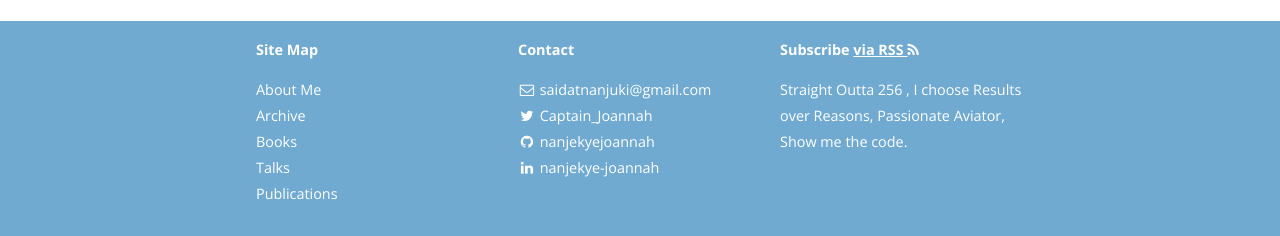
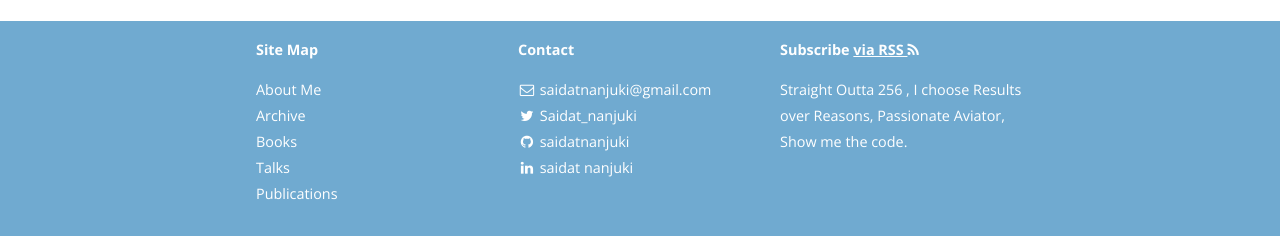
Before and after one commit to saidatnanjuki/saidatnanjuki.github.io, a Jekyll site: the page built from index.html, in a window 1280 px wide. Shown: the part 1392-1628 px from the top of the page. Built offline with Jekyll 4.4.1, drawn with Linux system fonts in a browser that asks for light colours; nearby versions of some CDN libraries; the list of posts is cut into pages by our own code; comment, search, counter and statistics services are not loaded; a style sheet for code colours, icons or effects is not loaded.

Commit message:
my information

```diff
--- a/_config.yml
+++ b/_config.yml
@@ -4,7 +4,6 @@ title: Saidat Nanjuki
 name: Saidat Nanjuki
 subtitle: Straight Outta 256 , I choose Results over Reasons, Passionate Aviator, Show me the code.
 email: saidatnanjuki@gmail.com
-LinkedIn: saidat nanjuki
 description: >
   Straight Outta 256 , I choose Results over Reasons, Passionate Aviator, Show me the code.
 baseurl: ""
@@ -28,7 +27,7 @@ defaults:
     scope:
       path: ""
     values:
-      author: "Joannah Nanjekye"
+      author: "Saidat Nanjuki"
 
 
 # External gems
@@ -55,30 +54,30 @@ collections:
 # social:
 #   - name: Twitter                         # Name of the service
 #     icon: twitter                         # Font Awesome icon to use (minus fa- prefix)
-#     username: "@TheBenCentra"             # (User) Name to display in the footer link
-#     url: https://twitter.com/TheBenCentra # URL of your profile (leave blank to not display in footer)
+#     username:             # (User) Name to display in the footer link
+#     url:  # URL of your profile (leave blank to not display in footer)
 #     desc: Follow me on Twitter            # Description to display as link title, etc
 #     share: true                           # Include in the "Share" section of posts
 
 social:
   - name: Twitter
     icon: twitter
-    username: Captain_Joannah
-    url: https://twitter.com/Captain_Joannah
+    username: Saidat_nanjuki
+    url: https://twitter.com/Saidat_nanjuki
     desc: Follow me on Twitter
     share: true
 
   - name: GitHub
     icon: github
-    username: nanjekyejoannah
-    url: https://github.com/nanjekyejoannah
+    username: saidatnanjuki
+    url: https://github.com/saidatnanjuki
     desc: Fork me on GitHub
     share: false
 
   - name: LinkedIn
     icon: linkedin
-    username: nanjekye-joannah
-    url: https://www.linkedin.com/in/nanjekye-joannah/
+    username: saidat nanjuki
+    url: https://www.linkedin.com/in/saidat-nanjuki/
     desc: Connect with me on LinkedIn
     share: true
 
@@ -91,25 +90,25 @@ social:
 
   - name: Disqus
     icon: disqus
-    username: joannahnanjekye
+    username: saidatnanjuki
     url:
     desc: Share to Hacker News
     share: false
 
 # Comments
-disqus_shortname: joannahnanjekye
+disqus_shortname: SaidatNanjuki
 
 # Social sharing protocols
 # These are for automatically generating sharing metadata for FB and Twitter
 # OS Protocol is for sharing the source of your site, if you're interested. For more, see osprotocol.com
 protocols:
-    fb_image: "/assets/index.jpeg"
+    fb_image: "/assets/index.jpg"
     fb_image_width: 612
     fb_image_height: 605
     fb_image_type: "image/jpg"
 
-    twitter_image: "/assets/index.jpeg"
+    twitter_image: "/assets/index.jpg"
 
-    os_repo: "https://github.com/nanjekyejoannah/nanjekyejoannah.github.io"
+    os_repo: "https://github.com/saidatnanjuki/saidatnanjuki.github.io"
     os_rcs_type: "git"
-    os_src: "git@github.com:nanjekyejoannah.github.io.git"
+    os_src: "git@github.com:saidatnanjuki.github.io.git"
```
